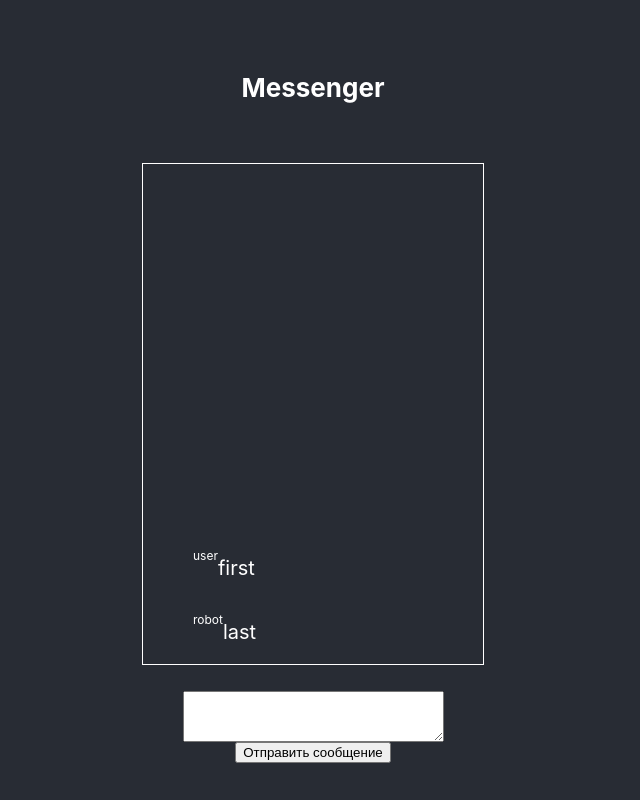
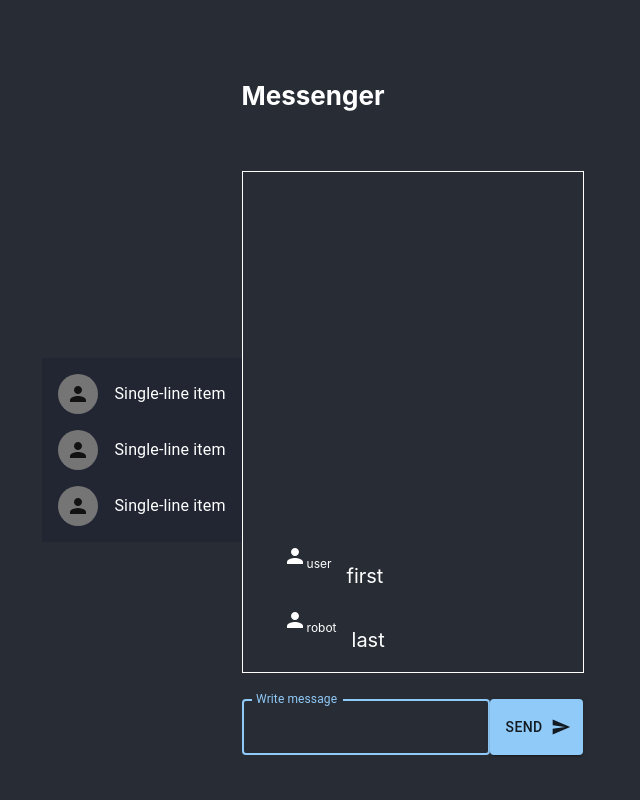
Before and after one commit to Bagnoles/react-app, a React (Create React App) app in the folder first-app/: page / in a window 1280 px wide. Shown: the whole page, without its empty margins (327-967 px from the left). Built offline with nearby package versions, Linux system fonts and the light colour scheme.

Commit message:
home work 3

```diff
--- a/first-app/package.json
+++ b/first-app/package.json
@@ -3,6 +3,10 @@
   "version": "0.1.0",
   "private": true,
   "dependencies": {
+    "@emotion/react": "^11.7.1",
+    "@emotion/styled": "^11.6.0",
+    "@mui/icons-material": "^5.4.2",
+    "@mui/material": "^5.4.2",
     "@testing-library/jest-dom": "^5.16.2",
     "@testing-library/react": "^12.1.2",
     "@testing-library/user-event": "^13.5.0",
--- a/first-app/src/App.css
+++ b/first-app/src/App.css
@@ -45,11 +45,18 @@ ul {
   display: flex;
 }
 .author {
+  margin-right: 15px;
   font-size: 12px;
-  margin-left: 10px;
 }
 .text {
   font-size: 20px;
+}
+.btn-wrp {
+  display: flex;
+}
+.messenger-wrp {
+  display: flex;
+  align-items: center;
 }
 
 @keyframes App-logo-spin {
--- a/first-app/src/App.js
+++ b/first-app/src/App.js
@@ -1,5 +1,11 @@
 import './App.css';
 import {useEffect, useState} from "react";
+import {Avatar, Button, List, ListItem, ListItemAvatar, ListItemText, Paper, styled, TextField} from "@mui/material";
+import SendIcon from '@mui/icons-material/Send';
+
+import PersonIcon from '@mui/icons-material/Person';
+import AndroidIcon from '@mui/icons-material/Android';
+import React from "react";
 
 
 function App() {
@@ -22,8 +28,10 @@ function App() {
     }
 
     const updateMessageList = () => {
+        if (value !== "") {
             setMessageList(messageList => [...messageList, {text: value, author: "user"}]);
             setValue("");
+        }
     }
 
     useEffect(() => {
@@ -39,22 +47,70 @@ function App() {
         }
     }, [messageList]);
 
+    function generate(element) {
+        return [0, 1, 2].map((value) =>
+            React.cloneElement(element, {
+                key: value,
+            }),
+        );
+    }
+
+    const Demo = styled('div')(({theme}) => ({
+        backgroundColor: '#212632',
+    }));
+    const [dense, setDense] = React.useState(false);
+    const [secondary, setSecondary] = React.useState(false);
+
 
     return (
         <div className="App">
             <header className="App-header">
                 <h4>Messenger</h4>
+                <div className="messenger-wrp">
+                    <div className="messages-list">
+                        <Demo>
+                            <List dense={dense}>
+                                {generate(
+                                    <ListItem>
+                                        <ListItemAvatar>
+                                            <Avatar>
+                                                <PersonIcon/>
+                                            </Avatar>
+                                        </ListItemAvatar>
+                                        <ListItemText
+                                            primary="Single-line item"
+                                            secondary={secondary ? 'Secondary text' : null}
+                                        />
+                                    </ListItem>,
+                                )}
+                            </List>
+                        </Demo>
+                    </div>
+                    <div>
                         <ul className="messenger">
-                    {messageList.map((message) => (
-                            <li className="message-wrp">
+                            {messageList.map((message, index) => (
+                                    <li className="message-wrp" key={index}>
+                                        <PersonIcon/>
                                         <p className="author">{message.author}</p>
                                         <p className="text">{message.text}</p>
                                     </li>
                                 )
                             )}
                         </ul>
-                <textarea name="message" cols="30" rows="3" value={value} onChange={updateTextMessage}>Введите сообщение...</textarea>
-                <button onClick={updateMessageList}>Отправить сообщение</button>
+
+                        <div className="btn-wrp">
+                        <TextField
+                            id="outlined-basic"
+                            label="Write message"
+                            autoFocus
+                            value={value}
+                            onChange={updateTextMessage}/>
+                        <Button variant="contained" endIcon={<SendIcon/>} onClick={updateMessageList}>
+                            Send
+                        </Button>
+                        </div>
+                    </div>
+                </div>
             </header>
         </div>
     );
--- a/first-app/src/index.js
+++ b/first-app/src/index.js
@@ -2,11 +2,27 @@ import React from 'react';
 import ReactDOM from 'react-dom';
 import './index.css';
 import App from './App';
+import {createTheme} from "@mui/material";
+import {orange} from "@mui/material/colors";
+import {ThemeProvider} from "@emotion/react";
+
+
+
+const theme = createTheme({
+    status: {
+        danger: orange[500],
+    },
+    palette: {
+        mode: 'dark'
+    }
+});
 
 
 ReactDOM.render(
     <React.StrictMode>
-        <App/>
+        <ThemeProvider theme={theme}>
+            <App/>
+        </ThemeProvider>
     </React.StrictMode>,
     document.getElementById('root')
 );
```
Also changed, not shown: 1 other file (tests, documents, lock files or other folders). Lines whose indentation alone changed are shown as unchanged.
